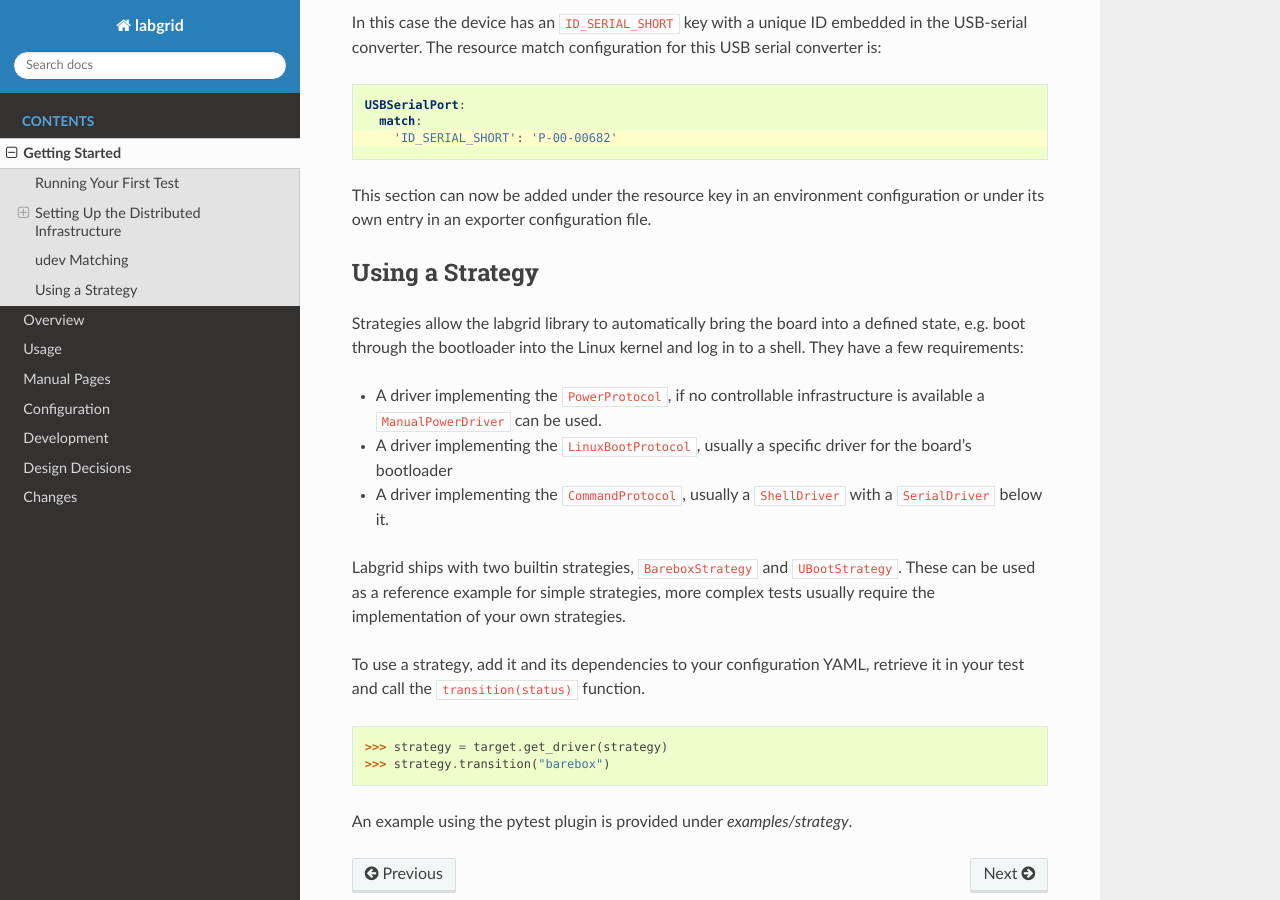
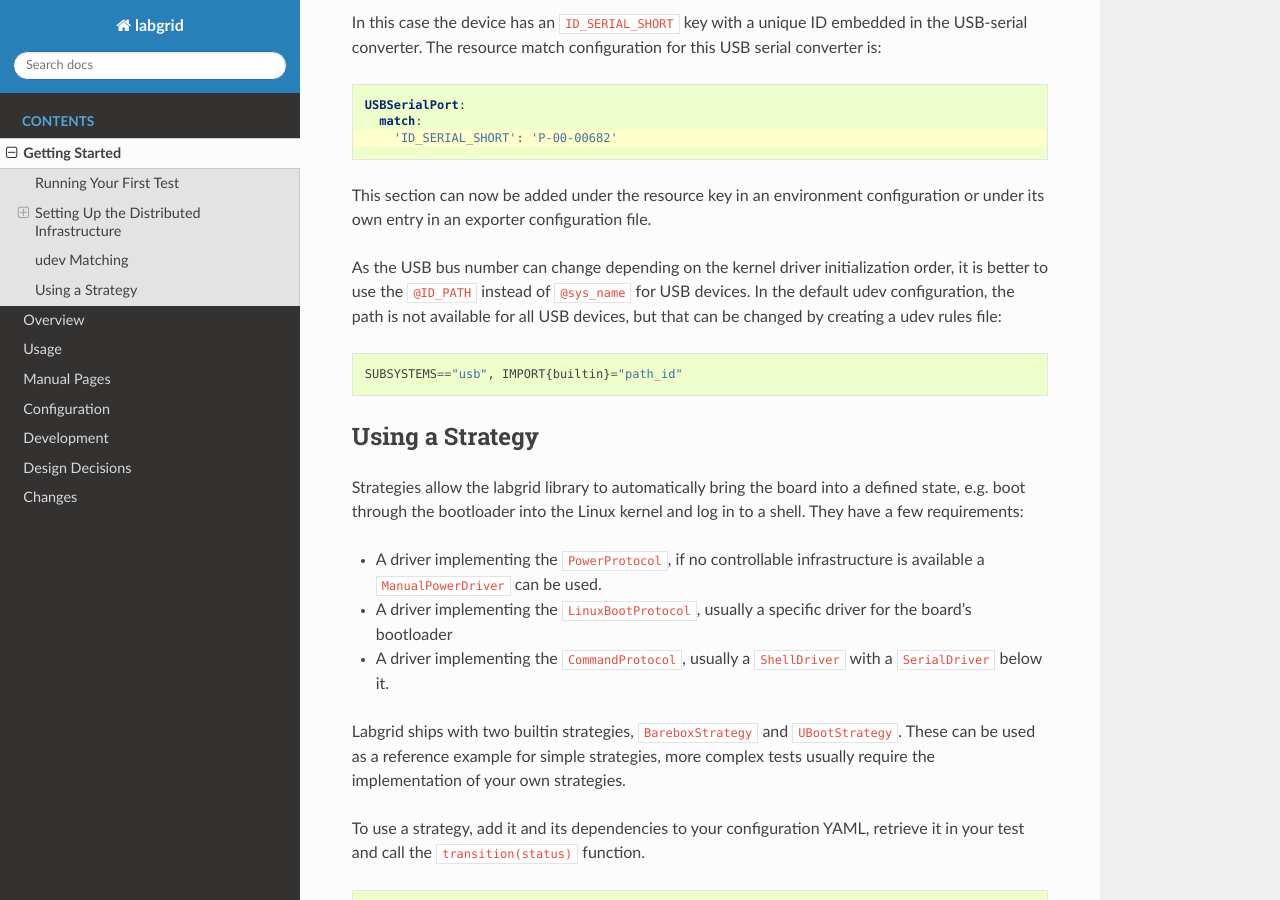
Before and after one commit to labgrid-project/labgrid, a Sphinx documentation site: the page built from doc/getting_started.rst, in a window 1280 px wide and 900 px high, scrolled down 4980 px. Built offline with Sphinx 7.4.7 and the Read the Docs theme 2.0.0, drawn with Linux system fonts in a browser that asks for light colours; pages that are not in the unit, such as notebooks, are missing from menus.

Commit message:
doc/getting_started: describe how to use ID_PATH via udev
Signed-off-by: Jan Luebbe <jlu@pengutronix.de>

```diff
--- a/doc/getting_started.rst
+++ b/doc/getting_started.rst
@@ -273,6 +273,17 @@ The resource match configuration for this USB serial converter is:
 This section can now be added under the resource key in an environment
 configuration or under its own entry in an exporter configuration file.
 
+As the USB bus number can change depending on the kernel driver initialization
+order, it is better to use the ``@ID_PATH`` instead of ``@sys_name`` for USB
+devices.
+In the default udev configuration, the path is not available for all USB
+devices, but that can be changed by creating a udev rules file:
+
+.. code-block::
+
+  SUBSYSTEMS=="usb", IMPORT{builtin}="path_id"
+
+
 Using a Strategy
 ----------------
 
```
